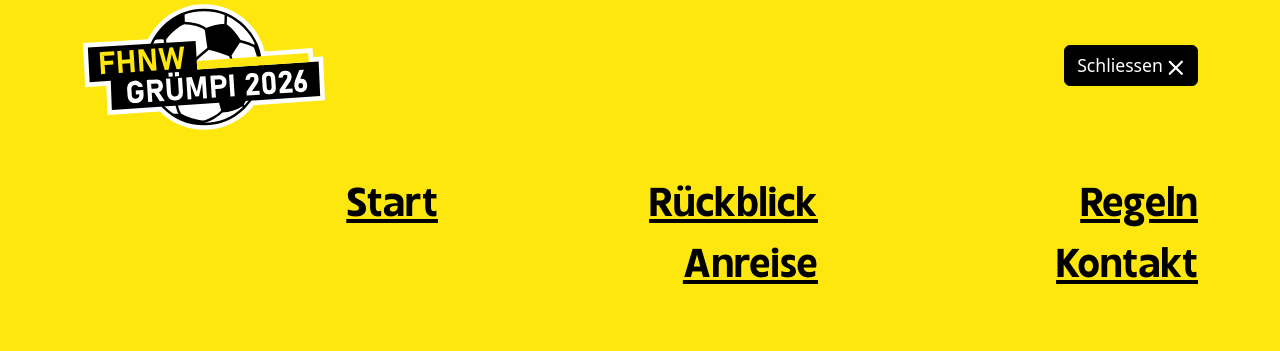
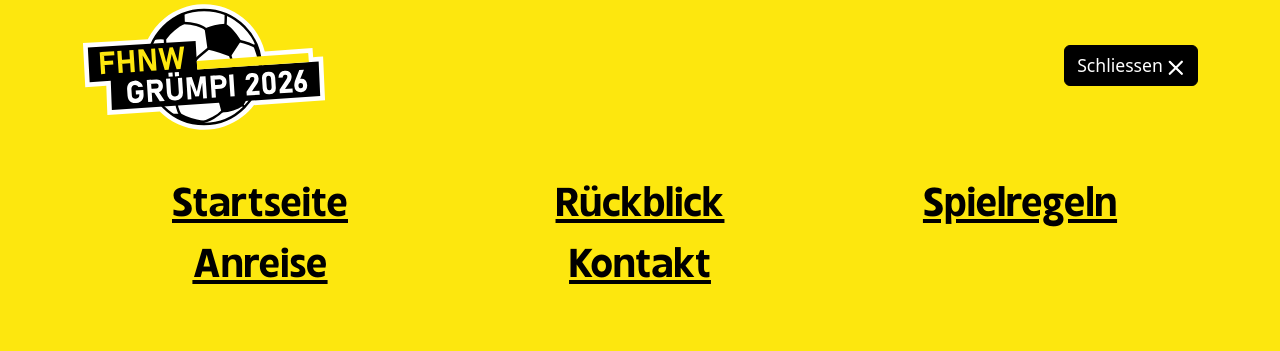
Before and after one commit to daka-fhnw/gruempi-2026, a React (Vite) app: page / in a window 1280 px wide. Both pictures are taken after a click on the button "Menü". Shown: the top 351 px of the page. Built offline with nearby package versions, Linux system fonts and the light colour scheme.

Commit message:
centered menu, labels

```diff
--- a/src/comps/Menu.tsx
+++ b/src/comps/Menu.tsx
@@ -34,15 +34,15 @@ export function Menu({ hideMenu }: MenuProps) {
             </Button>
           </div>
         </div>
-        <div className="row justify-content-end mt-0 mt-lg-5">
+        <div className="row justify-content-start mt-3 mt-lg-5">
           <MenuItem linkTo="/" hideMenu={hideMenu}>
-            Start
+            Startseite
           </MenuItem>
           <MenuItem linkTo="/gallerie" hideMenu={hideMenu}>
             Rückblick
           </MenuItem>
           <MenuItem linkTo="/regeln" hideMenu={hideMenu}>
-            Regeln
+            Spielregeln
           </MenuItem>
           <MenuItem linkTo="/anreise" hideMenu={hideMenu}>
             Anreise
@@ -67,7 +67,7 @@ function MenuItem({
   children,
 }: PropsWithChildren<MenuItemProps>) {
   return (
-    <div className="col-12 col-md-6 col-lg-4 col-xxl-3 text-end">
+    <div className="col-12 col-md-6 col-xl-4 text-center">
       <h1>
         <Link to={linkTo} onClick={hideMenu}>
           {children}
```
